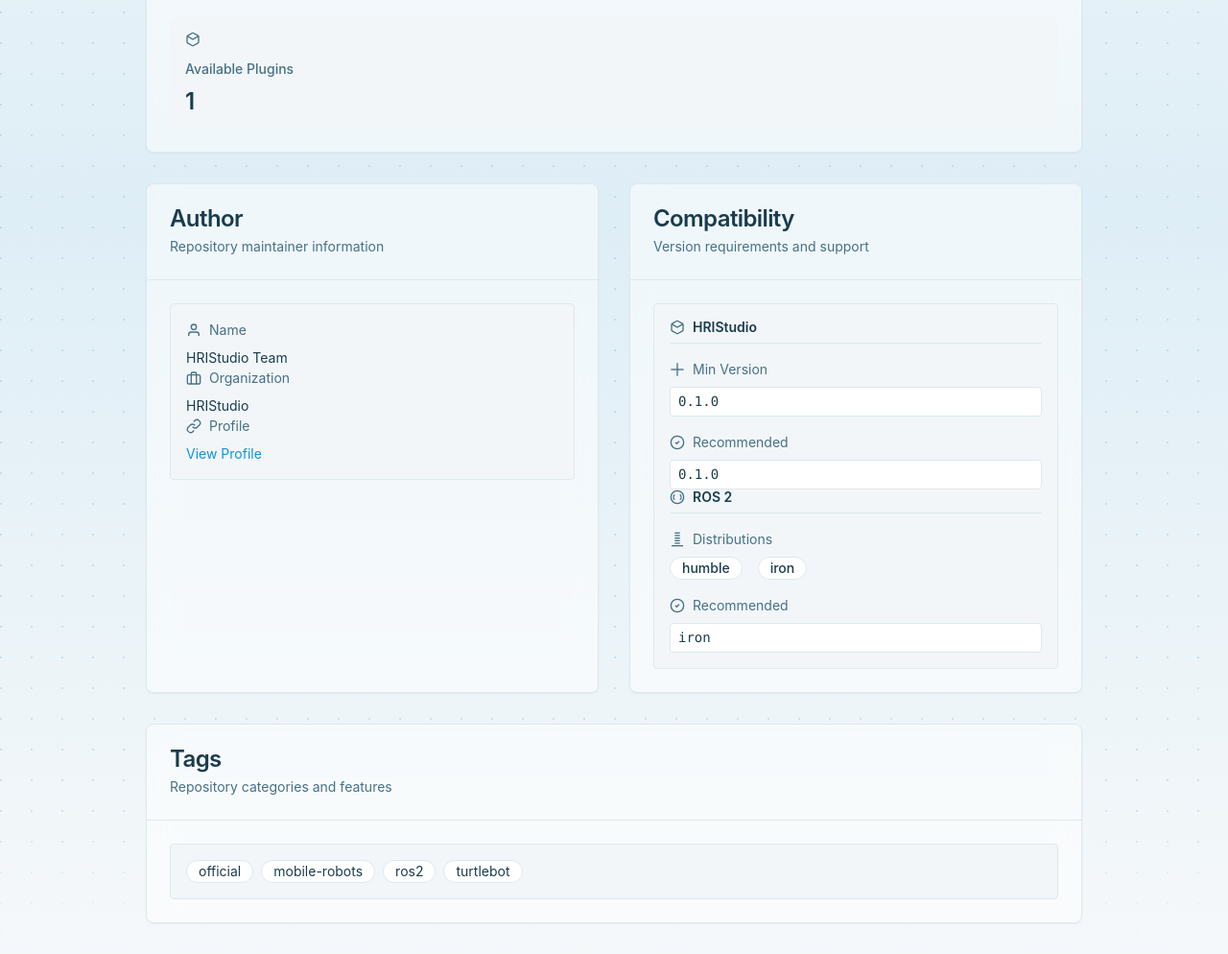
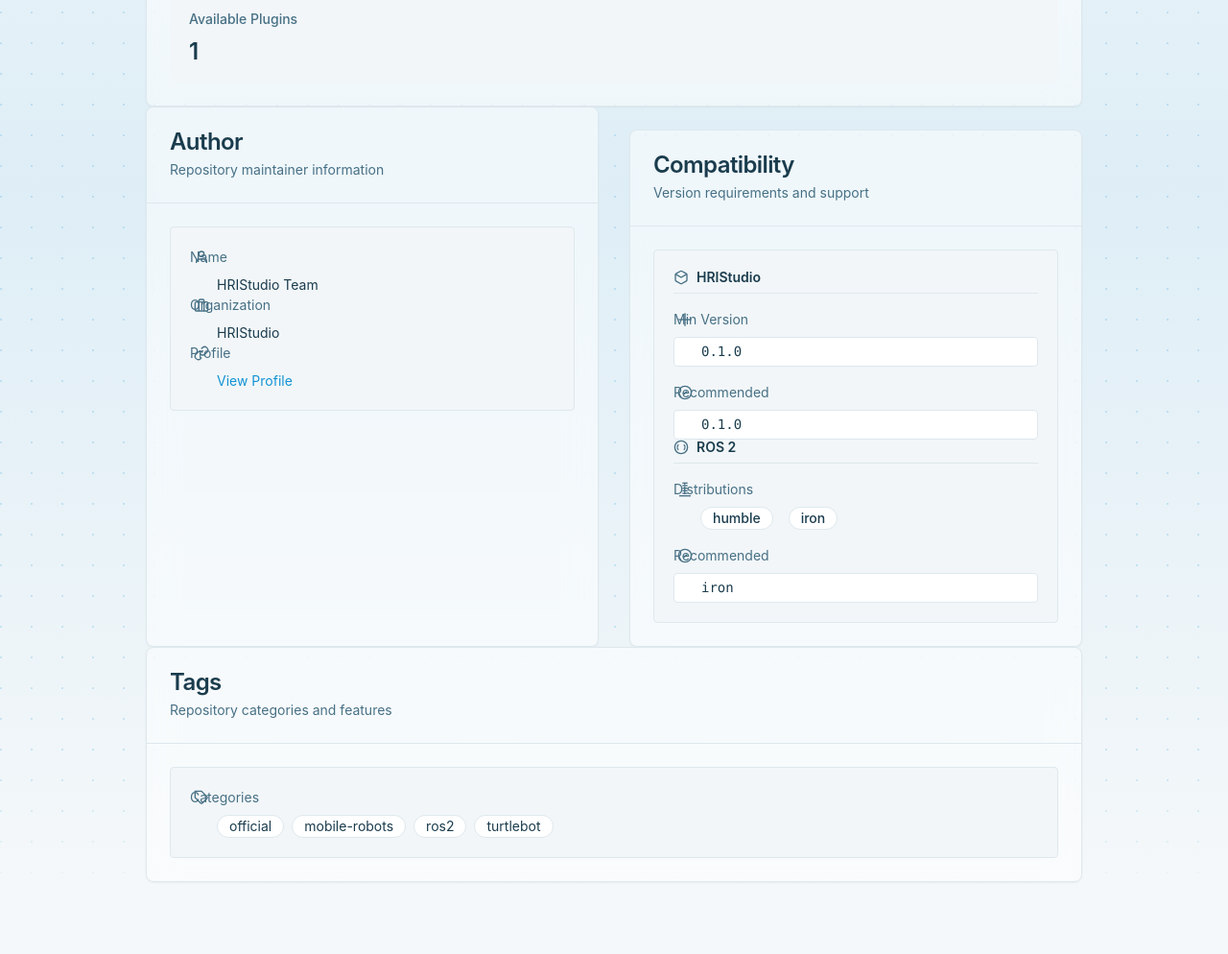
Before and after one commit to soconnor0919/robot-plugins, a plain HTML site: page index.html in a window 1280 px wide. Shown: the part 564-1558 px from the top of the page at 96% size. After the commit the page ends 1515 px from the top, so only its background shows below. Drawn offline with Linux system fonts and the light colour scheme.

Commit message:
Improve categories section with icon and enhanced styling

```diff
--- a/assets/style.css
+++ b/assets/style.css
@@ -126,6 +126,10 @@
     backdrop-filter: blur(16px);
 }
 
+.card + .card {
+    margin-top: 1.5rem;
+}
+
 .card-header {
     display: flex;
     flex-direction: column;
@@ -160,7 +164,7 @@
 }
 
 .sub-card-content {
-    padding: 1rem;
+    padding: 1.25rem;
 }
 
 /* Header Card */
@@ -206,9 +210,15 @@
     display: flex;
     flex-direction: column;
     gap: 0.75rem;
-    padding: 1rem;
+    padding: 1.25rem;
     background: hsl(var(--secondary));
     border-radius: var(--radius);
+}
+
+.stat-item .icon {
+    width: 1.5rem;
+    height: 1.5rem;
+    color: hsl(var(--primary));
 }
 
 .stat-label {
@@ -269,12 +279,14 @@
 .info-value {
     font-size: 0.875rem;
     color: hsl(var(--card-foreground));
+    padding-left: 1.75rem;
 }
 
 .info-link {
     color: hsl(var(--primary));
     text-decoration: none;
     font-size: 0.875rem;
+    padding-left: 1.75rem;
 }
 
 .info-link:hover {
@@ -289,11 +301,17 @@
     flex-shrink: 0;
 }
 
+.info-header .icon {
+    position: absolute;
+    margin-left: 0.25rem;
+}
+
 /* Badge List */
 .badge-list {
     display: flex;
     flex-wrap: wrap;
     gap: 0.5rem;
+    padding-left: 1.75rem;
 }
 
 /* Badges and Tags */
--- a/index.html
+++ b/index.html
@@ -9,7 +9,7 @@
 <body>
     <div class="container">
         <div id="loading">Loading repository data...</div>
-        <div id="content" class="hidden space-y-6">
+        <div id="content" class="hidden">
             <!-- Header -->
             <div class="card header-card">
                 <div class="card-header">
@@ -180,7 +180,16 @@
                 <div class="card-content">
                     <div class="sub-card">
                         <div class="sub-card-content">
-                            <div id="tags" class="badge-list"></div>
+                            <div class="info-item">
+                                <div class="info-header">
+                                    <svg class="icon" viewBox="0 0 24 24" fill="none" stroke="currentColor" stroke-width="2">
+                                        <path d="M20.59 13.41l-7.17 7.17a2 2 0 0 1-2.83 0L2 12V2h10l8.59 8.59a2 2 0 0 1 0 2.82z"></path>
+                                        <line x1="7" y1="7" x2="7.01" y2="7"></line>
+                                    </svg>
+                                    <span class="info-label">Categories</span>
+                                </div>
+                                <div id="tags" class="badge-list"></div>
+                            </div>
                         </div>
                     </div>
                 </div>
```
